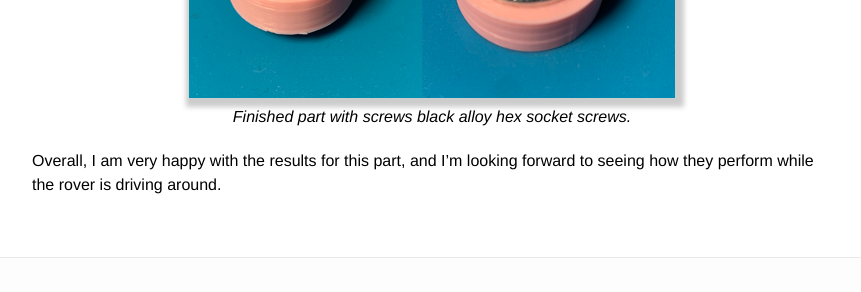
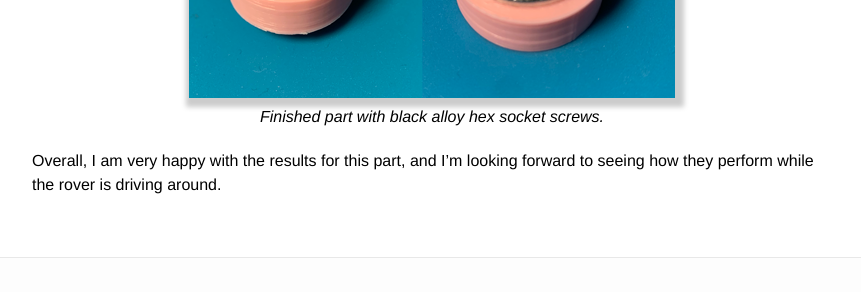
Before and after one commit to nbering/nicholasbering-ca, a Jekyll site: the page built from _posts/2021-06-09-improved-servo-couplers.md, in a window 1280 px wide and 900 px high, scrolled down 2599 px. Shown: the part 435-727 px from the top of the window, without its empty margins (208-1069 px from the left). Built offline with Jekyll 4.4.1, drawn with Linux system fonts in a browser that asks for light colours.

Commit message:
Edit image caption.

```diff
--- a/_posts/2021-06-09-improved-servo-couplers.md
+++ b/_posts/2021-06-09-improved-servo-couplers.md
@@ -84,7 +84,7 @@ which I hadn't actually planned for, but was very pleased with. But the 8mm
 screws are a tiny bit short, so only a little bit of the threads grab into the
 horn.
 
-<p class="image-frame"><a href="{{site.baseurl}}/images/improved-servo-couplers-06_big.png"><img src="{{ site.baseurl }}/images/improved-servo-couplers-06_small.png" alt="Finished part with screws black alloy hex socket screws."></a> Finished part with screws black alloy hex socket screws.</p>
+<p class="image-frame"><a href="{{site.baseurl}}/images/improved-servo-couplers-06_big.png"><img src="{{ site.baseurl }}/images/improved-servo-couplers-06_small.png" alt="Finished part with black alloy hex socket screws."></a> Finished part with black alloy hex socket screws.</p>
 
 Overall, I am very happy with the results for this part, and I'm looking forward
 to seeing how they perform while the rover is driving around.
```
